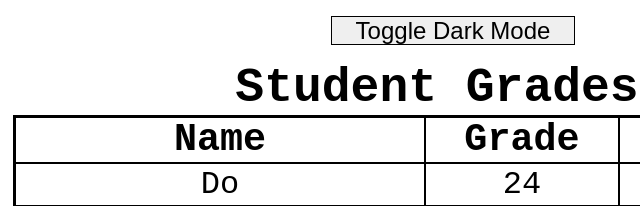
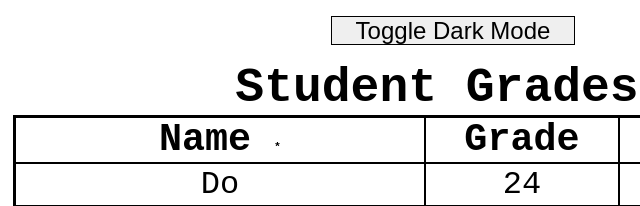
Before and after one commit to foreza/TT-student-grade, a plain HTML site: page index.html in a window 1280 px wide. Shown: the top 206 px of the page, 203-843 px from the left. Drawn offline with Linux system fonts and the light colour scheme.

Commit message:
Add default caret state to be * - when an edit is done, set the caret state back to this default/dirty value

```diff
--- a/index.html
+++ b/index.html
@@ -20,7 +20,7 @@
 				<!-- Table Header -->
 				<thead>
 					<tr>
-						<th onclick="changeSortViewStateAndSort()">Name <span id="nameSortStateCaret"></span></th>
+						<th onclick="changeSortViewStateAndSort()">Name <span id="nameSortStateCaret">*</span></th>
 						<th>Grade</th>
 						<th>Options</th>
 					</tr>
--- a/js/studentGrades.js
+++ b/js/studentGrades.js
@@ -122,6 +122,10 @@ function updateRowWithStudentID(id){
             // Update the view
             nameColItem.children[0].innerHTML = nameColItemInput;
             gradeColItem.children[0].innerHTML = gradeColItemInput;
+
+            // Set the caret to a 'dirty' value to indicate it can be resorted
+            document.querySelector("#nameSortStateCaret").textContent = "*"
+
 
             // Handle the edit view
             disableEditingNameViewForStudentID(id);
```
